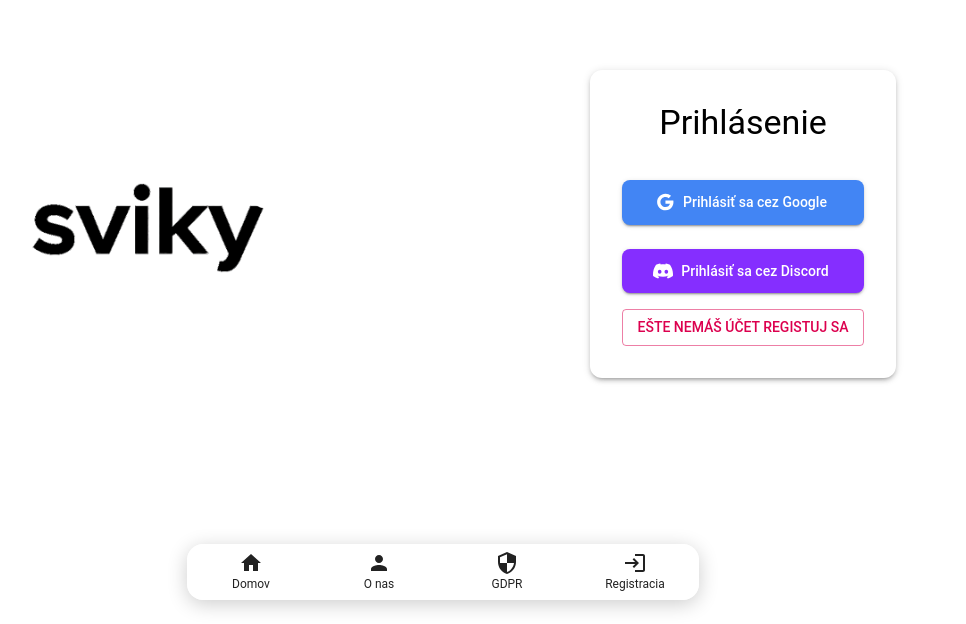
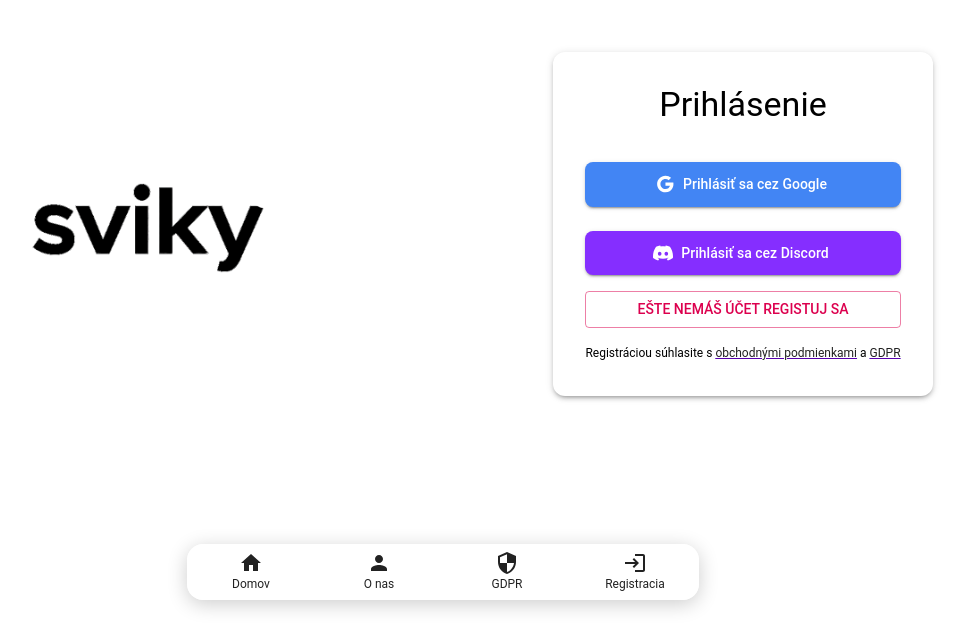
Before and after one commit to Sviky7/prvy, a Next.js app: page / in a window 1280 px wide. Shown: the part 176-800 px from the top of the page, without its empty margins (197-1163 px from the left). Built offline with nearby package versions, Linux system fonts and the light colour scheme; no server answers.

Commit message:
obchodne podmienky

```diff
--- a/src/app/auth/prihlasenie/page.tsx
+++ b/src/app/auth/prihlasenie/page.tsx
@@ -1,12 +1,11 @@
 "use client";
 
 import React, { useState } from 'react';
-import { Container, Typography, Box, Paper, Button } from "@mui/material";
+import { Container, Typography, Box, Paper, Button, Link } from "@mui/material";
+import NextLink from 'next/link';
 import PrihlasenieButton from "@/components/prihlasenie/PrihlasenieButton";
 import PrihlasenieDiscordButton from "@/components/prihlasenie/PrihlasenieDiscordButton";
 import LoginModal from "@/components/LoginModal";
-
-
 
 export default function Prihlasenie() {
   const [isLoginModalOpen, setIsLoginModalOpen] = useState(false);
@@ -54,6 +53,18 @@ export default function Prihlasenie() {
             Ešte nemáš účet registuj sa
           </Button>
           <LoginModal open={isLoginModalOpen} onClose={handleCloseLoginModal} />
+          <Typography variant="caption" sx={{ mt: 2, textAlign: 'center' }}>
+            Registráciou súhlasite s{' '}
+            <NextLink href="/podmienky" passHref>
+              <Link sx={{ color: 'text.secondary' }}>
+                obchodnými podmienkami
+              </Link>
+            </NextLink>{' '}
+            a{' '}
+            <NextLink href="/GDPR" passHref>
+              <Link sx={{ color: 'text.secondary' }}>GDPR</Link>
+            </NextLink>
+          </Typography>
         </Paper>
       </Container>
     </Box>
```
Also changed, not shown: src/sections/HomeViews/NonAuthHomeView.tsx (deleted, +0 -9 lines).
